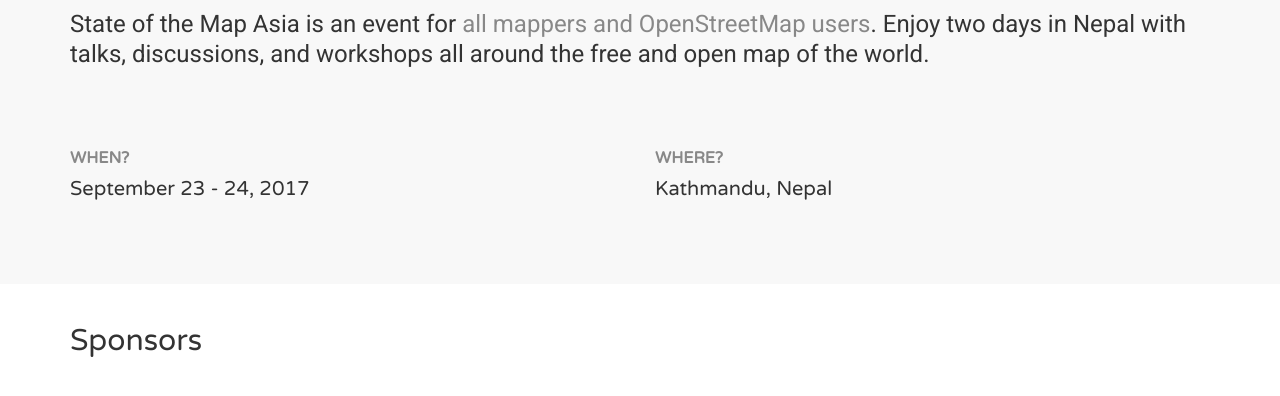
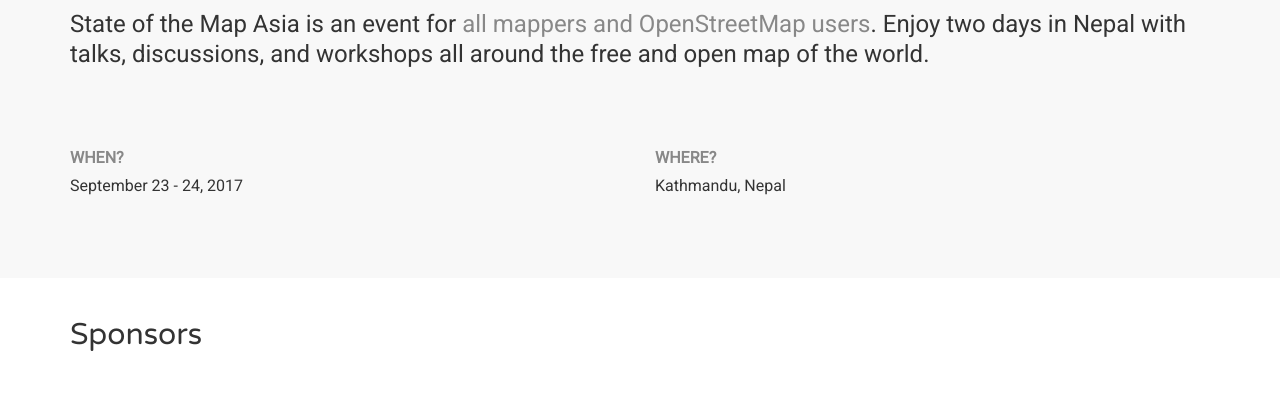
Before and after one commit to arkoblog/sotmasia-website, a website: page index.html in a window 1280 px wide. Shown: the part 689-1085 px from the top of the page. Drawn offline with Linux system fonts and the light colour scheme.

```diff
--- a/css/styles.css
+++ b/css/styles.css
@@ -73,8 +73,10 @@
 }
 
 #accent-intro .when-where {
-  font-size: 20px;
+  font-size: 16px;
   margin-bottom: 20px;
+  font-family: 'Roboto', sans-serif;
+
 }
 
 #accent-intro .when-where strong {
```
